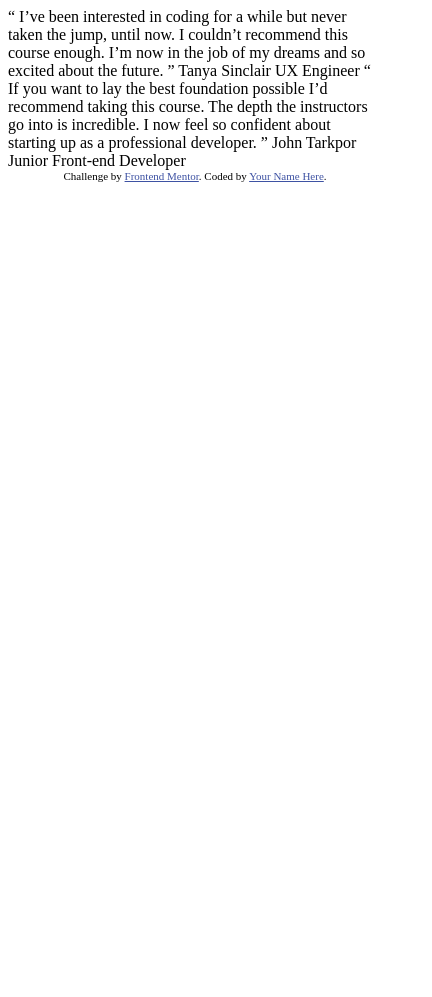
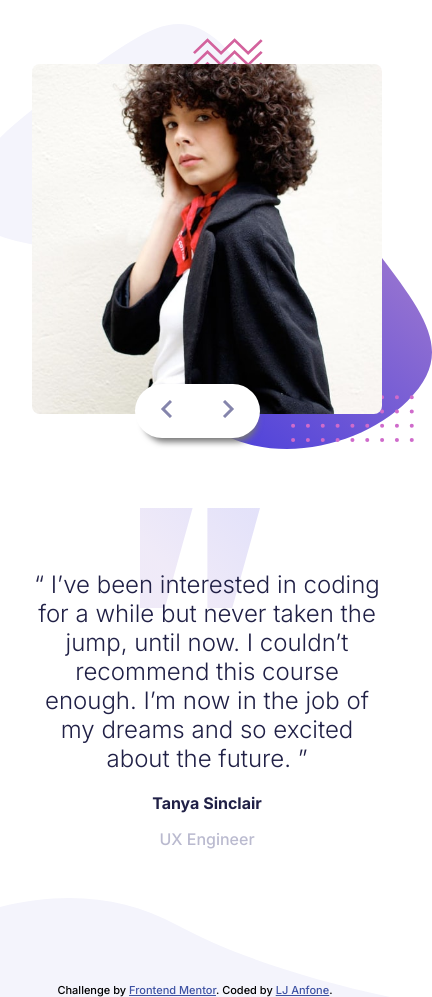
Before and after one commit to its-el-jey/slider-HTML-SASS-JS, a plain HTML site: page index.html in a window 390 px wide. Shown: the whole page, 432 px wide, since content can reach past the window. Before the commit the page ends 844 px from the top, so only its background shows below. Drawn offline with Linux system fonts and the light colour scheme.

Commit message:
mobile view

```diff
--- a/index.html
+++ b/index.html
@@ -5,34 +5,54 @@
   <meta name="viewport" content="width=device-width, initial-scale=1.0"> <!-- displays site properly based on user's device -->
 
   <link rel="icon" type="image/png" sizes="32x32" href="./images/favicon-32x32.png">
+  <link rel="stylesheet" href="/sass/style.css">
 
   <title>Frontend Mentor | Coding Bootcamp Testimonials Slider</title>
 
   <!-- Feel free to remove these styles or customise in your own stylesheet 👍 -->
   <style>
-    .attribution { font-size: 11px; text-align: center; }
-    .attribution a { color: hsl(228, 45%, 44%); }
+
   </style>
 </head>
 <body>
 
-  “ I’ve been interested in coding for a while but never taken the jump, until now.
-  I couldn’t recommend this course enough. I’m now in the job of my dreams and so
-  excited about the future. ”
+  <section class="header">
 
-  Tanya Sinclair
-  UX Engineer
+    <div class="top">
+      <img class="patternBg" src="/images/pattern-bg.svg" alt="bg">
+      <div class="gallery">
+        <img src="/images/image-tanya.jpg" alt="tanya">
+      </div>
+      <div class="slider">
+        <div class="prev"><img src="/images/icon-prev.svg" alt="prev"></div>
+        <div class="next"><img src="/images/icon-next.svg" alt="next"></div>
+      </div>
+    </div>
 
-  “ If you want to lay the best foundation possible I’d recommend taking this course.
+    <div class="bottom">
+      <div></div>
+      <img class="quotesBg" src="/images/pattern-quotes.svg" alt="">
+      <h1>
+        “ I’ve been interested in coding for a while but never taken the jump, until now.
+          I couldn’t recommend this course enough. I’m now in the job of my dreams and so
+          excited about the future. ”
+      </h1>
+      <p class="name">Tanya Sinclair</p>
+      <p class="profession">UX Engineer</p>
+    </div>
+    <img class="curveBg" src="/images/pattern-curve.svg" alt="">
+  </section>
+
+  <!-- “ If you want to lay the best foundation possible I’d recommend taking this course.
   The depth the instructors go into is incredible. I now feel so confident about
   starting up as a professional developer. ”
 
   John Tarkpor
-  Junior Front-end Developer
+  Junior Front-end Developer -->
 
   <div class="attribution">
     Challenge by <a href="https://www.frontendmentor.io?ref=challenge" target="_blank">Frontend Mentor</a>.
-    Coded by <a href="#">Your Name Here</a>.
+    Coded by <a href="#">LJ Anfone</a>.
   </div>
 </body>
 </html>
--- /dev/null
+++ b/sass/style.scss
@@ -0,0 +1,104 @@
+@import url('https://fonts.googleapis.com/css2?family=Inter:wght@300;500;700&display=swap');
+
+// varibles
+$dark-blue: hsl(240, 38%, 20%);
+$grayish-blue: hsl(240, 18%, 77%);
+
+// base
+* {
+  box-sizing: border-box;
+}
+body {
+  margin: 0;
+  padding: 0;
+  font-family: 'Inter';
+  display: grid;
+  align-items: center;
+  justify-items: center;
+  position: relative;
+  text-align: center;
+}
+
+// header
+.header {
+  padding: 2rem;
+  margin-top: 2rem;
+  max-width: 450px;
+  display: grid;
+  justify-items: center;
+  align-items: center;
+
+  .top {
+    position: relative;
+    .patternBg{
+      width: 470px;
+      height: 425px;
+      position: absolute;
+      top: -40px;
+      left: -70px;
+      z-index: -1000;
+    }
+    .gallery {
+      width: 350px;
+      margin: 0 auto;
+
+      img {
+        width: 100%;
+        border-radius: 0.5rem;
+      }
+    }
+    .slider {
+      width: 125px;
+      display: grid;
+      grid-template-columns: 1fr 1fr;
+      background: white;
+      padding: 1rem 0;
+      border-radius: 2rem;
+      box-shadow: 3px 10px 6px -6px #777;
+      position: absolute;
+      bottom: -20px;
+      right: 35%;
+    }
+  }
+
+  .bottom {
+    position: relative;
+    margin-top: 10rem;
+
+    .quotesBg {
+      position: absolute;
+      top: -70px;
+      right: 35%;
+      z-index: -1000;
+    }
+    h1 {
+      font-weight: 300;
+      color: $dark-blue;
+      margin-top: -0.5rem;
+    }
+    .name {
+      font-weight: 700;
+      color: $dark-blue;
+    }
+    .profession {
+      font-weight: 500;
+      color: $grayish-blue;
+    }
+  }
+  .curveBg {
+    width: 100%;
+    position: absolute;
+    bottom: -100px;
+    left: 0;
+    z-index: -1000;
+  }
+}
+.attribution {
+  position: absolute;
+  bottom: -100px;
+  font-size: 11px;
+  text-align: center;
+  a {
+    color: hsl(228, 45%, 44%);
+  }
+}
```
Also changed, not shown: sass/style.css (added), 1 other file.
